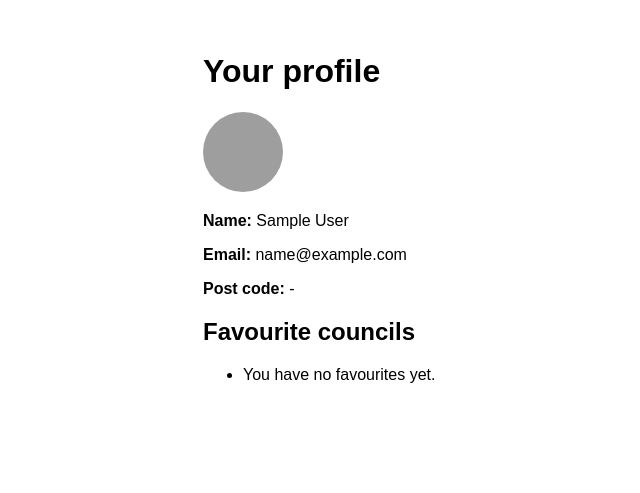
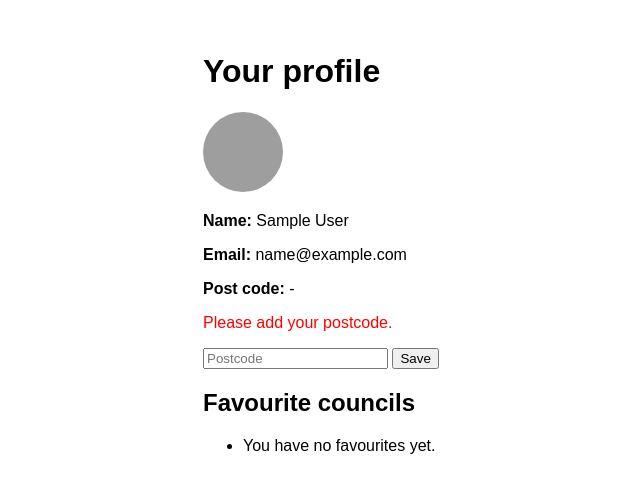
Before and after one commit to mikerouse/cfc, a Django app: page /accounts/profile/ in a window 1280 px wide. Shown: the top 493 px of the page, without its empty margins (137-777 px from the left). Run offline with Django 4.2, Linux system fonts and the light colour scheme; the visitor is signed in with stand-in values (Sample User, id 1); data that the repository does not hold is empty; grey boxes are pictures that could not be loaded.

Commit message:
Require postcode at signup and allow AJAX update

```diff
--- a/council_finance/urls.py
+++ b/council_finance/urls.py
@@ -15,6 +15,8 @@ urlpatterns = [
     path('accounts/logout/',
          LogoutView.as_view(template_name='registration/logged_out.html'),
          name='logout'),
+    path('accounts/signup/', views.signup_view, name='signup'),
+    path('accounts/profile/postcode/', views.update_postcode, name='update_postcode'),
     # Show information about the logged in user.
     path('accounts/profile/', views.profile_view, name='profile'),
     path('councils/', views.council_list, name='council_list'),
--- a/council_finance/views.py
+++ b/council_finance/views.py
@@ -1,8 +1,11 @@
-from django.shortcuts import render, get_object_or_404
+from django.shortcuts import render, get_object_or_404, redirect
 from django.db.models import Q
+from django.http import JsonResponse, HttpResponseBadRequest
+from django.contrib.auth import login
 
 from .models import Council, UserProfile
 from django.contrib.auth.decorators import login_required
+from .forms import SignUpForm
 import hashlib
 
 
@@ -60,3 +63,35 @@ def profile_view(request):
         "gravatar_url": gravatar_url,
     }
     return render(request, "registration/profile.html", context)
+
+
+def signup_view(request):
+    """Allow visitors to create an account with a required postcode."""
+
+    if request.method == "POST":
+        form = SignUpForm(request.POST)
+        if form.is_valid():
+            # Create the user and log them in immediately
+            user = form.save()
+            login(request, user)
+            return redirect("profile")
+    else:
+        form = SignUpForm()
+    return render(request, "registration/signup.html", {"form": form})
+
+
+@login_required
+def update_postcode(request):
+    """Handle AJAX requests to update the user's postcode."""
+
+    if request.method != "POST":
+        return HttpResponseBadRequest("POST required")
+
+    postcode = request.POST.get("postcode", "").strip()
+    if not postcode:
+        return JsonResponse({"error": "Postcode required"}, status=400)
+
+    profile = request.user.profile
+    profile.postcode = postcode
+    profile.save()
+    return JsonResponse({"postcode": profile.postcode})
--- a/templates/registration/profile.html
+++ b/templates/registration/profile.html
@@ -17,6 +17,33 @@
     <p><strong>Email:</strong> {{ user.email }}</p>
     {% if profile %}
         <p><strong>Post code:</strong> {{ profile.postcode|default:'-' }}</p>
+        {% if not profile.postcode %}
+            <p id="postcode-warning" style="color:red;">Please add your postcode.</p>
+            <input id="postcode-input" type="text" placeholder="Postcode">
+            <button id="postcode-save">Save</button>
+            <script>
+            // Helper to pull the CSRF token from the cookie
+            function getCookie(name){
+                const m = document.cookie.match('(^|;)\\s*'+name+'\\s*=\\s*([^;]+)');
+                return m ? m.pop() : '';
+            }
+            document.getElementById('postcode-save').onclick = function(){
+                const pc = document.getElementById('postcode-input').value;
+                fetch('{% url "update_postcode" %}', {
+                    method: 'POST',
+                    headers: {
+                        'X-CSRFToken': getCookie('csrftoken'),
+                        'Content-Type': 'application/x-www-form-urlencoded'
+                    },
+                    body: 'postcode=' + encodeURIComponent(pc)
+                }).then(resp => resp.json()).then(data => {
+                    if(data.postcode){
+                        document.getElementById('postcode-warning').textContent = 'Postcode saved';
+                    }
+                });
+            };
+            </script>
+        {% endif %}
         <h2>Favourite councils</h2>
         <ul>
         {% for council in profile.favourites.all %}
```
Also changed, not shown: council_finance/forms.py (added, +25 -0 lines), council_finance/tests/test_profile.py (+33 -0 lines), templates/registration/signup.html (added, +20 -0 lines).
